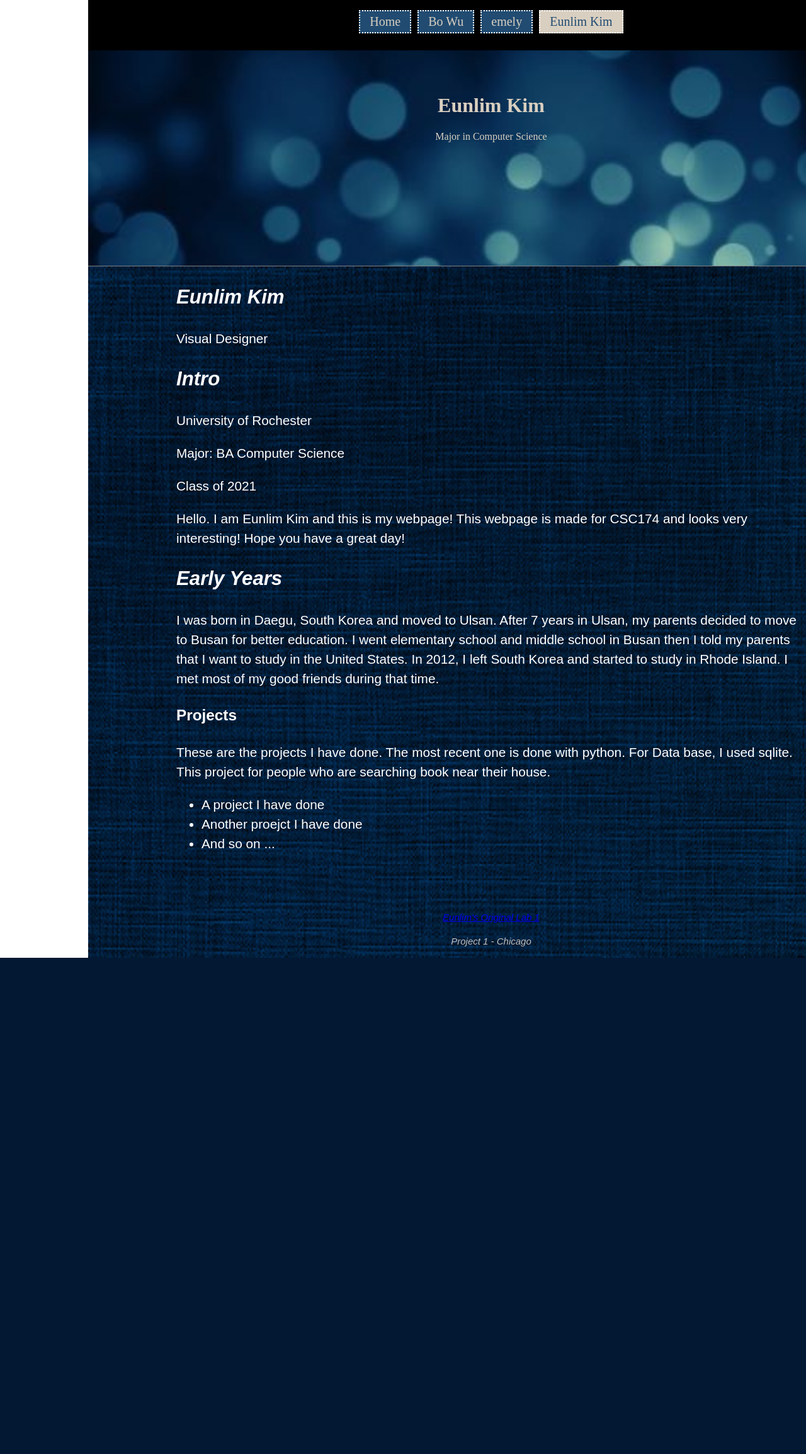
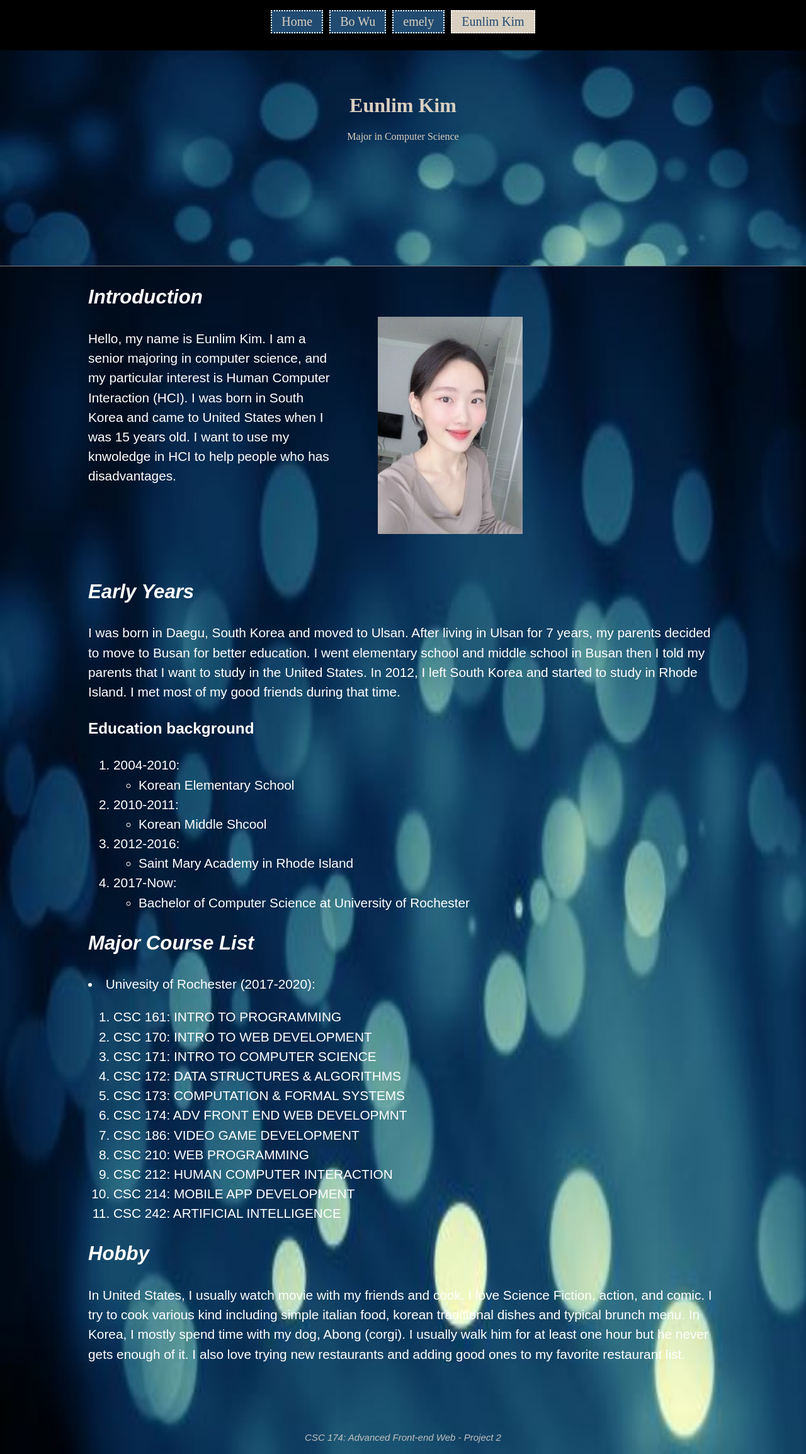
Before and after one commit to jalhadab/project5, a PHP site: page /kim.php in a window 1280 px wide; the page is wider, and only the part inside the window is pictured. Shown: that part at 63% size. Before the commit the page ends 1521 px from the top of that part, so only its background shows below. Run offline with PHP 8.4, Linux system fonts and the light colour scheme; data that the repository does not hold is empty.

Commit message:
kim's page updated and little change in css

```diff
--- a/css/style.css
+++ b/css/style.css
@@ -10,7 +10,7 @@
     freecodecamp.org */
     z-index: 3;
     /*background from istockphoto.com */
-    background-image: url(../images/jean.jpg);
+    background-image: url(../images/bubbles.jpg);
     background-repeat: no-repeat;
     background-size: 100% 100%;
 
--- a/kim.php
+++ b/kim.php
@@ -4,7 +4,7 @@ include "inc/html-top.php";
 
 </head>
 
-		<body class="container">
+		<body>
 			<?php include "inc/nav.php"; ?>
 
 			<header>
@@ -15,33 +15,64 @@ include "inc/html-top.php";
 			<div class="background">
 			<div class="container">
 			<article>
-				<h2>Eunlim Kim</h2>
-				<p>Visual Designer</p>
+				<h2>Introduction</h2>
+				<figure class="intro-selfie">
+					<img src="images/eunlimkim.jpg" alt="kim's selfie">
+				</figure>
 
-				<h2>Intro</h2>
-					<p>University of Rochester</p>
-					<P>Major: BA Computer Science</P>
-					<p>Class of 2021</p>
-					<p>Hello. I am Eunlim Kim and this is my webpage! This webpage is made for CSC174 and looks very interesting! Hope you have a great day!</p>
+				<div class="intro-container">
+					<p>Hello, my name is Eunlim Kim. I am a senior majoring in computer science, and my particular interest is Human Computer Interaction (HCI). I was born in South Korea and came to United States when I was 15 years old. I want to use my knwoledge in HCI to help people who has disadvantages.</p>
+				</div>
+
+				<h2>Early Years</h2>
+				<p> I was born in Daegu, South Korea and moved to Ulsan. After living in Ulsan for 7 years, my parents decided to move to Busan for better education. I went elementary school and middle school in Busan then I told my parents that I want to study in the United States. In 2012, I left South Korea and started to study in Rhode Island. I met most of my good friends during that time.</p>
+
+					<h3>Education background</h3>
+						<ol>
+							<li>
+								2004-2010:
+								<ul><li>Korean Elementary School</li></ul>
+							</li>
+							<li>
+								2010-2011:
+								<ul><li>Korean Middle Shcool </li></ul>
+							</li>
+							<li>
+								2012-2016:
+								<ul><li>Saint Mary Academy in Rhode Island</li></ul>
+							</li>
+							<li>
+								2017-Now:
+								<ul><li>Bachelor of Computer Science at University of Rochester</li></ul>
+							</li>
+						</ol>
+
+						<h2>Major Course List</h2>
 
 
-				<h2>Early Years</h2>
+					<li>
+						Univesity of Rochester (2017-2020):
+						<ol>
+							<li>CSC 161: INTRO TO PROGRAMMING</li>
+							<li>CSC 170: INTRO TO WEB DEVELOPMENT</li>
+							<li>CSC 171: INTRO TO COMPUTER SCIENCE</li>
+							<li>CSC 172: DATA STRUCTURES & ALGORITHMS</li>
+							<li>CSC 173: COMPUTATION & FORMAL SYSTEMS</li>
+							<li>CSC 174: ADV FRONT END WEB DEVELOPMNT</li>
+							<li>CSC 186: VIDEO GAME DEVELOPMENT</li>
+							<li>CSC 210: WEB PROGRAMMING</li>
+							<li>CSC 212: HUMAN COMPUTER INTERACTION</li>
+							<li>CSC 214: MOBILE APP DEVELOPMENT</li>
+							<li>CSC 242: ARTIFICIAL INTELLIGENCE</li>
+						</ol>
+					</li>
 
-				<p> I was born in Daegu, South Korea and moved to Ulsan. After 7 years in Ulsan, my parents decided to move to Busan for better education. I went elementary school and middle school in Busan then I told my parents that I want to study in the United States. In 2012, I left South Korea and started to study in Rhode Island. I met most of my good friends during that time.</p>
+					<h2>Hobby</h2>
+				<p>In United States, I usually watch movie with my friends and cook. I love Science Fiction, action, and comic. I try to cook various kind including simple italian food, korean traditional dishes and typical brunch menu. In Korea, I mostly spend time with my dog, Abong (corgi). I usually walk him for at least one hour but he never gets enough of it. I also love trying new restaurants and adding good ones to my favorite restaurant list.</p>
+		</article>
 
-				<h3>Projects</h3>
-
-				<p>These are the projects I have done. The most recent one is done with python. For Data base, I used sqlite. This project for people who are searching book near their house.</p>
-					<ul>
-						<li>A project I have done</li>
-						<li>Another proejct I have done</li>
-						<li>And so on ...</li>
-					</ul>
-
-			</article>
 		<footer>
-            <a href="http://csc174.org/lab01/ekim69/" class="eunlim">Eunlim's Original Lab 1</a>
-			<p>Project 1 - Chicago</p>
+			<p>CSC 174: Advanced Front-end Web - Project 2</p>
 		</footer>
 
 		</div> <!-- center container -->
```
Also changed, not shown: 1 other file.
